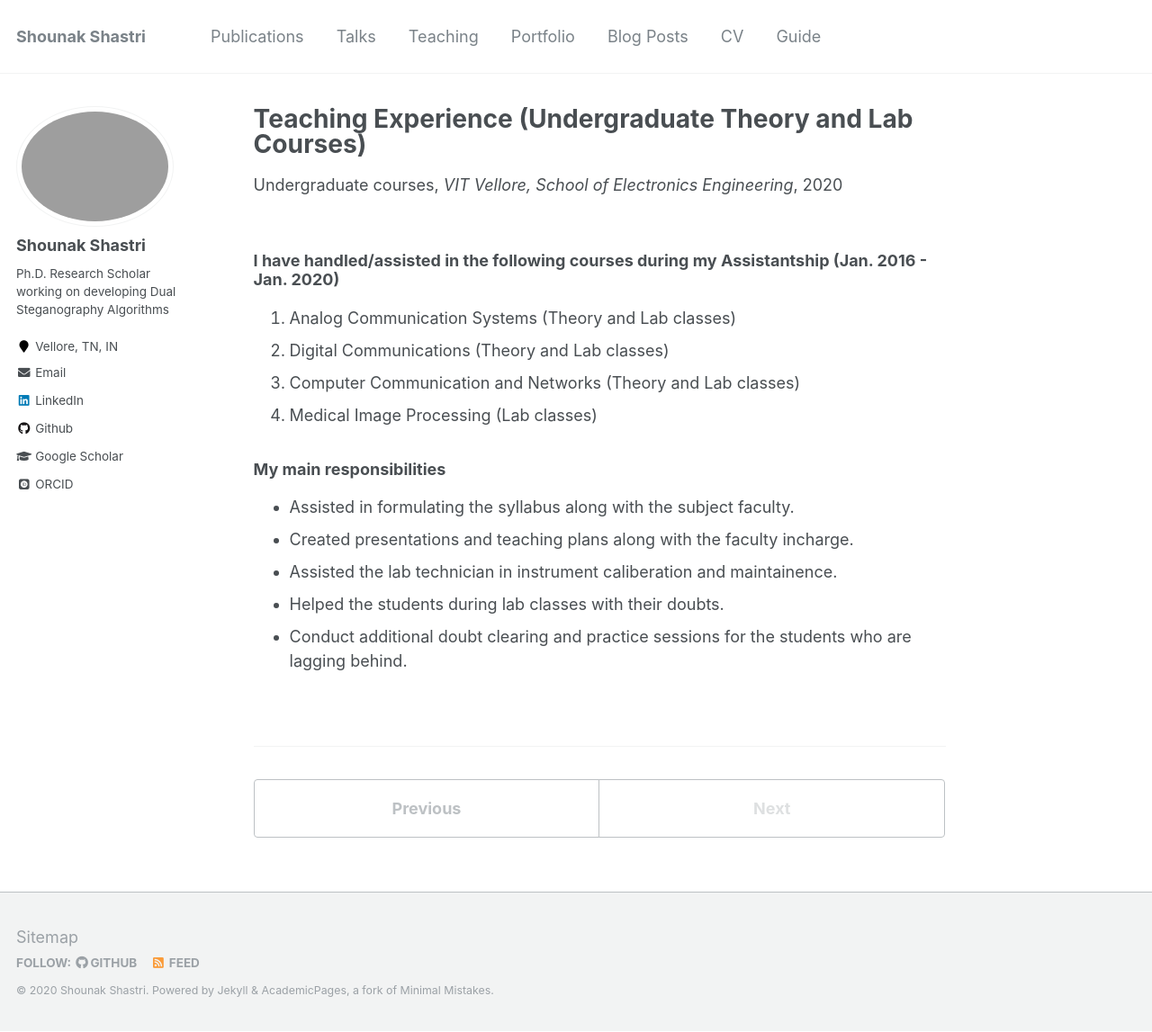
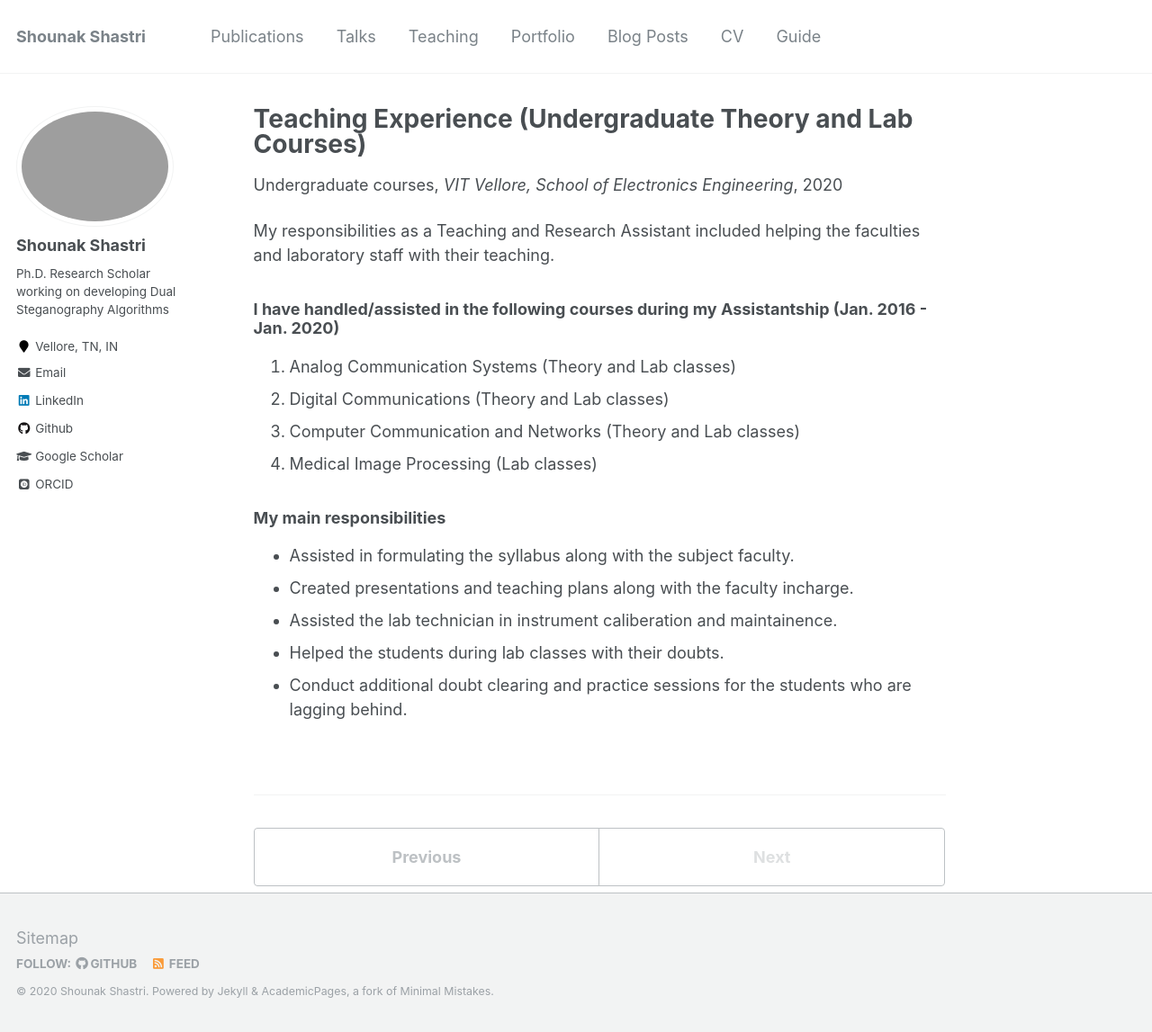
Before and after one commit to shounakshastri/shounakshastri.github.io, a Jekyll site: the page built from _teaching/2016-2020_Theory_and_Lab_teaching.md, in a window 1280 px wide and 1147 px high. Shown: the whole window at 90% size. Built offline with Jekyll 4.4.1, drawn with Linux system fonts in a browser that asks for light colours; some web fonts are replaced.

```diff
--- a/_teaching/2016-2020_Theory_and_Lab_teaching.md
+++ b/_teaching/2016-2020_Theory_and_Lab_teaching.md
@@ -7,6 +7,8 @@
 date: 2020-01-04
 location: "Vellore, TN, India."
 ---
+
+My responsibilities as a Teaching and Research Assistant included helping the faculties and laboratory staff with their teaching.
 
 ### I have handled/assisted in the following courses during my Assistantship (Jan. 2016 - Jan. 2020)
 
```
